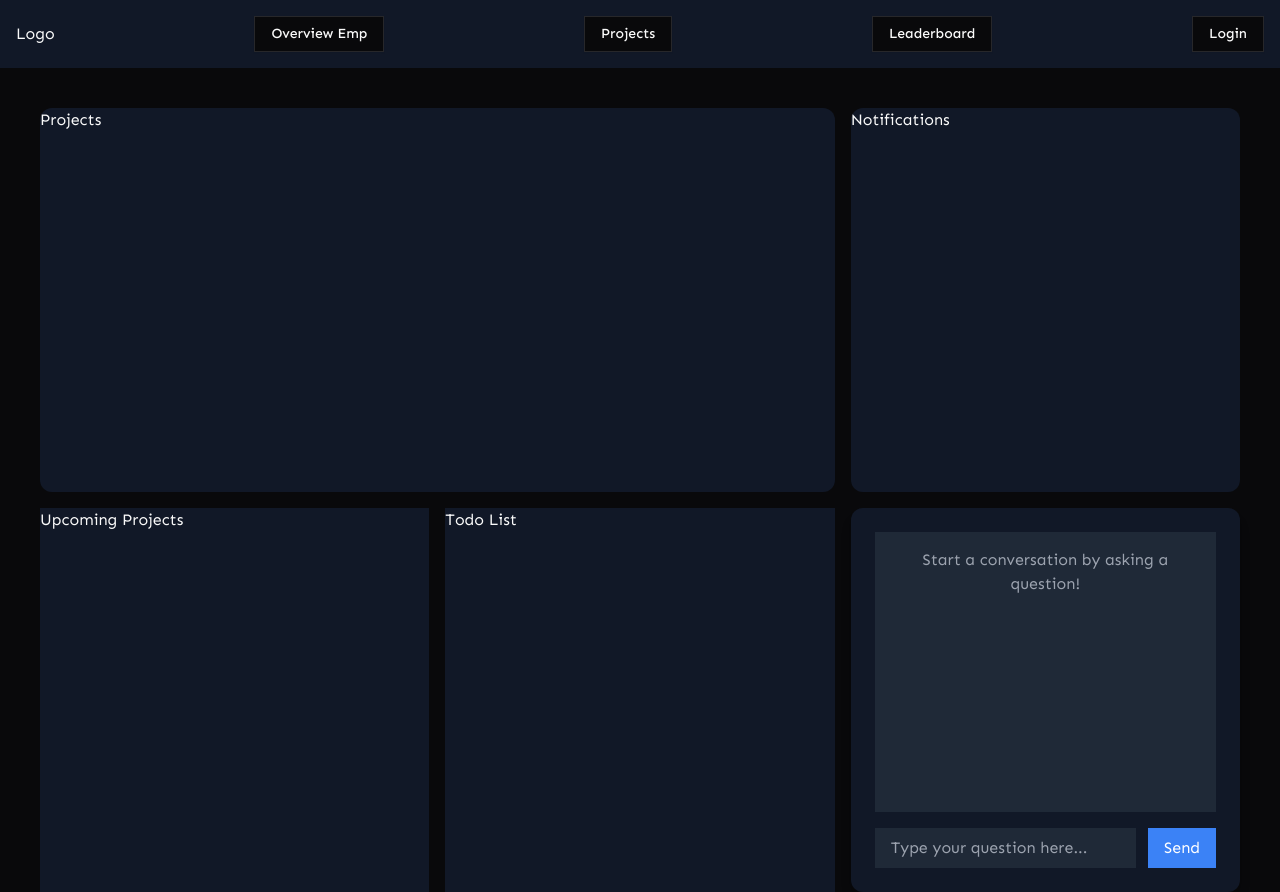
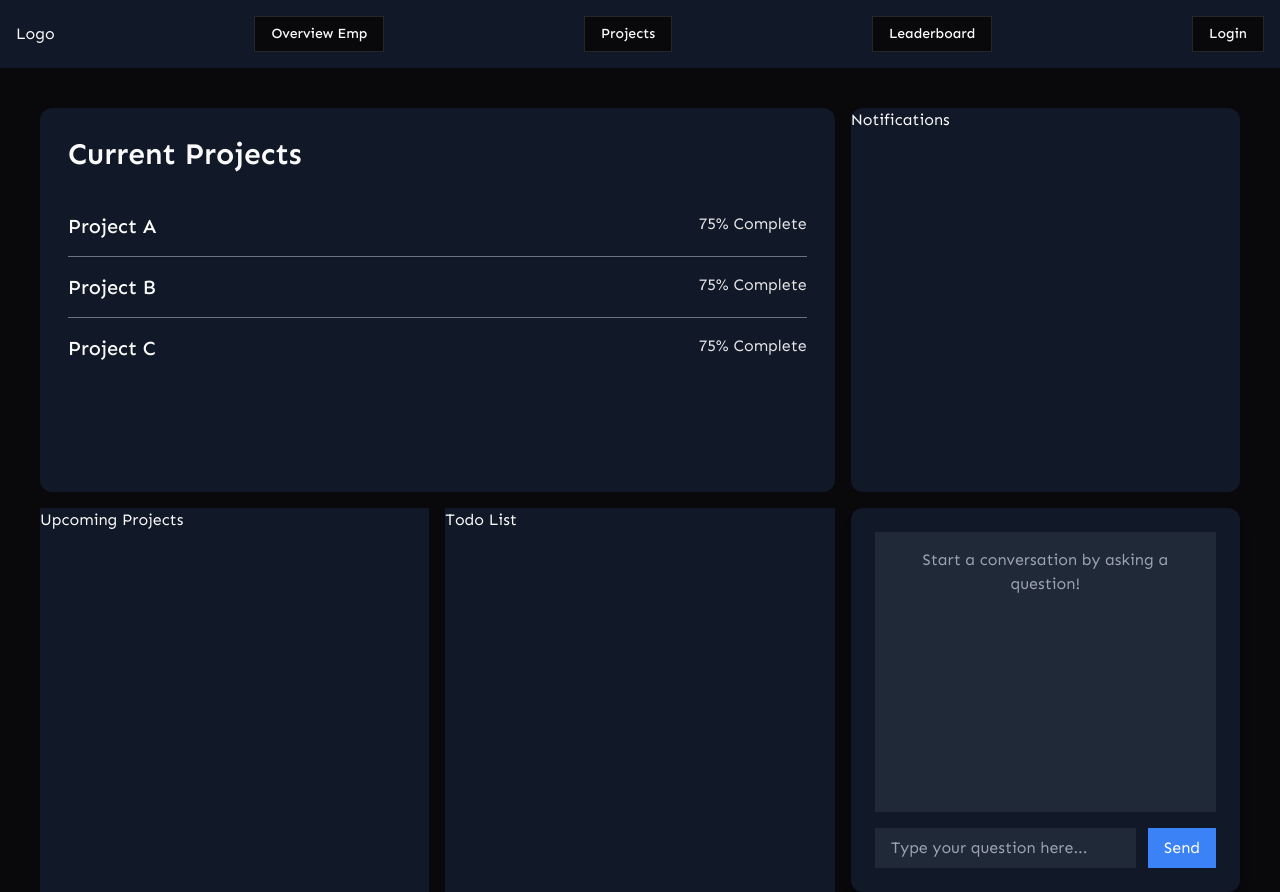
Before and after one commit to gaurijagdale/karmavyuha, a React (Vite) app in the folder frontend/: page /employeedashboard in a window 1280 px wide. Built offline with nearby package versions, Linux system fonts and the light colour scheme; a web font is replaced by a local one.

Commit message:
Current Project div

```diff
--- a/frontend/src/components/Navbar.tsx
+++ b/frontend/src/components/Navbar.tsx
@@ -13,6 +13,7 @@ const Navbar = () => {
             <Link to="/employeedashboard"><Button variant="outline">Overview Emp</Button></Link>
             <Link to="/employeeprojects"><Button variant="outline">Projects</Button></Link>
             <Link to="/employeeleaderboard"><Button variant="outline">Leaderboard</Button></Link>
+
             <Link to="/login"><Button variant="outline">Login</Button></Link>
         </div>
     )
--- a/frontend/src/pages/employee/EmployeeDashboard.tsx
+++ b/frontend/src/pages/employee/EmployeeDashboard.tsx
@@ -1,24 +1,42 @@
-import React from 'react'
-import TextGen from '@/components/TextGen'
+import React from "react";
+import TextGen from "@/components/TextGen";
+import { Link } from "react-router-dom";
 
 const EmployeeDashboard = () => {
   return (
-        <div className='w-full grid grid-cols-3 p-10 h-screen gap-4'>
-
-            <div aria-label='left' className='flex flex-col col-span-2 gap-4'>
-                <div className='h-96 bg-gray-900 rounded-xl'>Projects</div>
-                <div className='grid grid-cols-2 gap-4'>
-                    <div className='col-span-1 bg-gray-900 h-96'>Upcoming Projects</div>
-                    <div className='col-span-1 bg-gray-900 h-96'>Todo List</div>
+    <div className="w-full grid grid-cols-3 p-10 h-screen gap-4">
+      <div aria-label="left" className="flex flex-col col-span-2 gap-4">
+        <div className="h-96 p-7 bg-gray-900 rounded-xl space-y-10">
+          <h1 className="text-3xl font-semibold">Current Projects</h1>
+          <div className="flex flex-col gap-4">
+            <div className="flex justify-between">
+              <Link to="" className="text-xl font-medium">Project A</Link>
+              <h2 className="text-base text-zinc-200">75% Complete</h2>
+            </div>
+            <hr className="h-px bg-gray-500 border-0 dark:bg-gray-700" />
+            <div className="flex justify-between">
+              <Link to="" className="text-xl font-medium">Project B</Link>
+              <h2 className="text-base text-zinc-200">75% Complete</h2>
+            </div>
+            <hr className="h-px bg-gray-500 border-0 dark:bg-gray-700" />
+            <div className="flex justify-between">
+              <Link to="" className="text-xl font-medium">Project C</Link>
+              <h2 className="text-base text-zinc-200">75% Complete</h2>
+            </div>
+          </div>
+        </div>
+        <div className="grid grid-cols-2 gap-4">
+          <div className="col-span-1 bg-gray-900 h-96">Upcoming Projects</div>
+          <div className="col-span-1 bg-gray-900 h-96">Todo List</div>
         </div>
       </div>
 
-            <div aria-label='right' className='col-span-1 flex flex-col gap-4'>
-                <div className='h-96 bg-gray-900 rounded-xl'>Notifications</div>
+      <div aria-label="right" className="col-span-1 flex flex-col gap-4">
+        <div className="h-96 bg-gray-900 rounded-xl">Notifications</div>
         <TextGen />
       </div>
     </div>
-    )
-}
+  );
+};
 
-export default EmployeeDashboard
+export default EmployeeDashboard;
```
Lines whose indentation alone changed are shown as unchanged.
